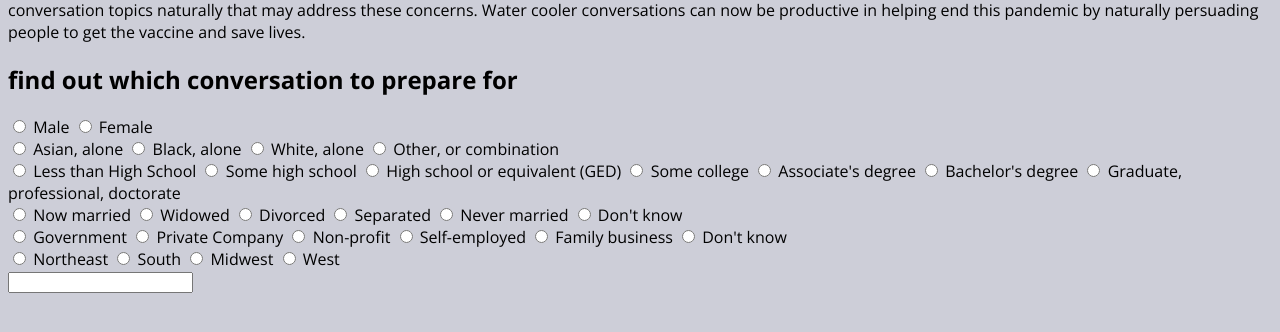
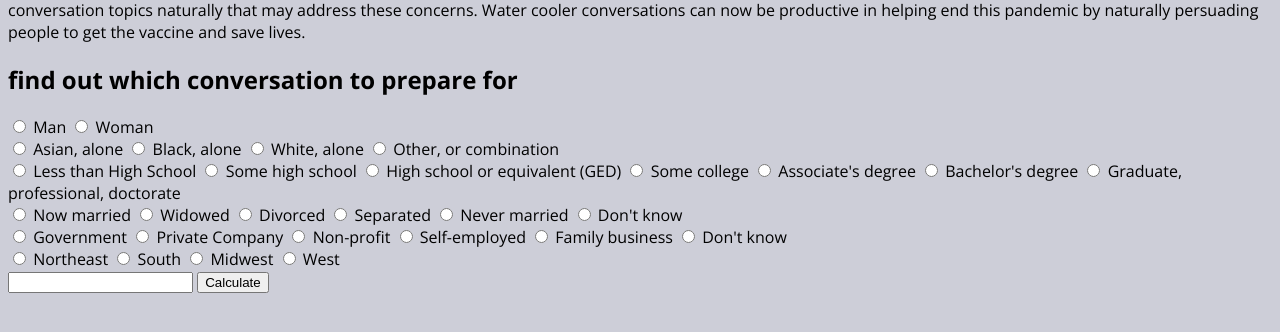
Before and after one commit to MSIA/Ko-Matthew-Vaccine-Project, a Flask app: page / in a window 1280 px wide. Shown: the part 147-479 px from the top of the page. Run offline with Flask 2, Linux system fonts and the light colour scheme; parts of the project's set-up code (start-up, migrations or seed data) failed here and were passed over.

Commit message:
update index.html

```diff
--- a/app/templates/index.html
+++ b/app/templates/index.html
@@ -20,15 +20,18 @@
     </p>
   </div>
 
+
+
   <div class="break">
     <h2>find out which conversation to prepare for</h2>
   </div>
 
   <div class="app">
-    <input type="radio" name="gender" id="male" value="1">
-    <label for="male">Male</label>
-    <input type="radio" name="gender" id="female" value="2">
-    <label for="female">Female</label>
+    <form action="{{ url_for('show_temp') }}" method=post class=response>
+      <input type="radio" name="gender" id="man" value="1">
+      <label for="male">Man</label>
+      <input type="radio" name="gender" id="woman" value="2">
+      <label for="female">Woman</label>
       <br>
       <input type="radio" name="race" id="asian" value="3">
       <label for="asian">Asian, alone</label>
@@ -90,6 +93,9 @@
       <label for="four">West</label>
       <br>
       <input type="text" name="year" value="">
+      <input type=submit value=Calculate>
+    </form>
+
   </div>
 
     <!-- <table>
```
Lines whose indentation alone changed are shown as unchanged.
